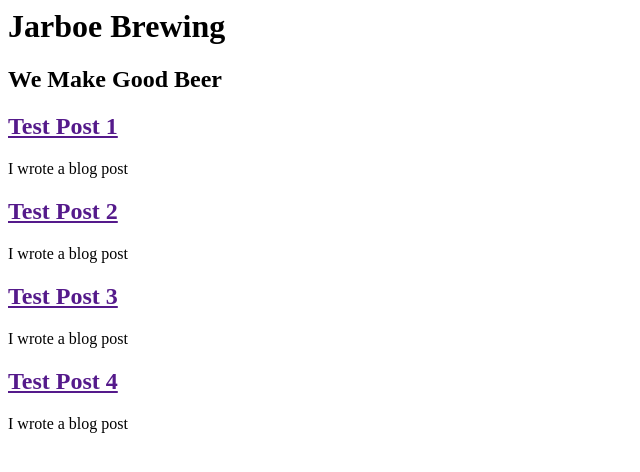
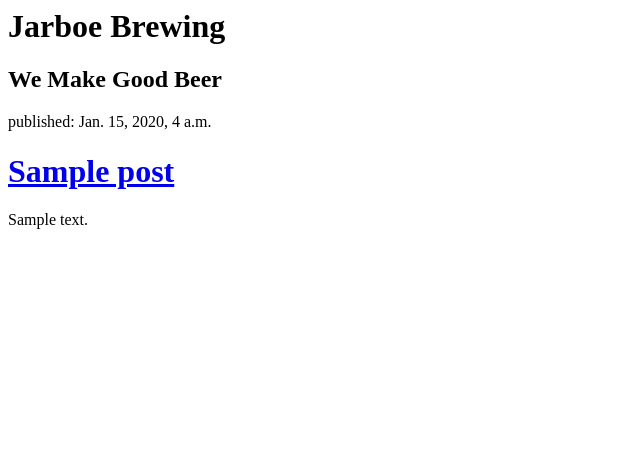
Before and after one commit to bkocen/my-first-blog, a Django app: template blog/templates/blog/post_list.html in a window 1280 px wide. Shown: the top 472 px of the page, without its empty margins (0-640 px from the left). Run offline with Django 3.2, Linux system fonts and the light colour scheme; the template is opened without the code that fills it: values that come from a table or form of the project are taken from there, others are empty; tables that the repository leaves empty hold one stand-in row (values such as "Sample post"); parts of the project's set-up code (start-up, migrations or seed data) failed here and were passed over.

Commit message:
Modified templates to display posts from database.

```diff
--- a/blog/templates/blog/post_list.html
+++ b/blog/templates/blog/post_list.html
@@ -6,23 +6,14 @@
 	<h2> We Make Good Beer </h2>
 	<body>
 		<div>
-			<h2><a href="">Test Post 1</a></h2>
-			<p> I wrote a blog post </p>
-		</div>
 
-		<div>
-			<h2><a href="">Test Post 2</a></h2>
-			<p> I wrote a blog post </p>
-		</div>
-
-		<div>
-			<h2><a href="">Test Post 3</a></h2>
-			<p> I wrote a blog post </p>
-		</div>
-
-		<div>
-			<h2><a href="">Test Post 4</a></h2>
-			<p> I wrote a blog post </p>
+		{% for post in posts%}
+			<div>
+					<p>published: {{post.published_date}}</p>
+					<h1><a href=" ">{{post.title}}</a></h1>
+					<p>{{ post.text|linebreaksbr}}</p>
+			</div>
+		{% endfor %}
 		</div>
 
 
--- a/blog/views.py
+++ b/blog/views.py
@@ -1,5 +1,8 @@
 from django.shortcuts import render
+from django.utils import timezone
+from .models import Post
 
 # Create your views here.
 def post_list(request):
-	return render(request, 'blog/post_list.html', {})
+	posts = Post.objects.filter(published_date__lte=timezone.now()).order_by('published_date')
+	return render(request, 'blog/post_list.html', {'posts': posts})
```
